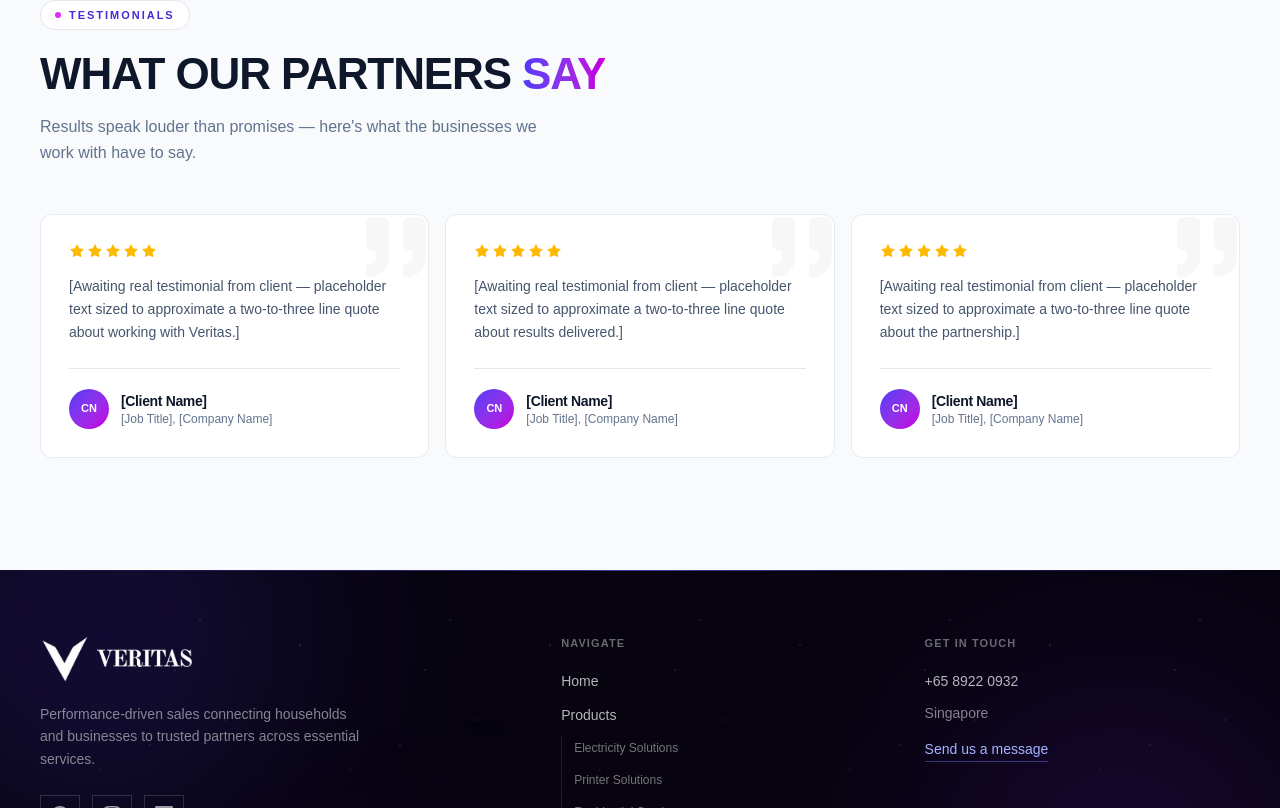
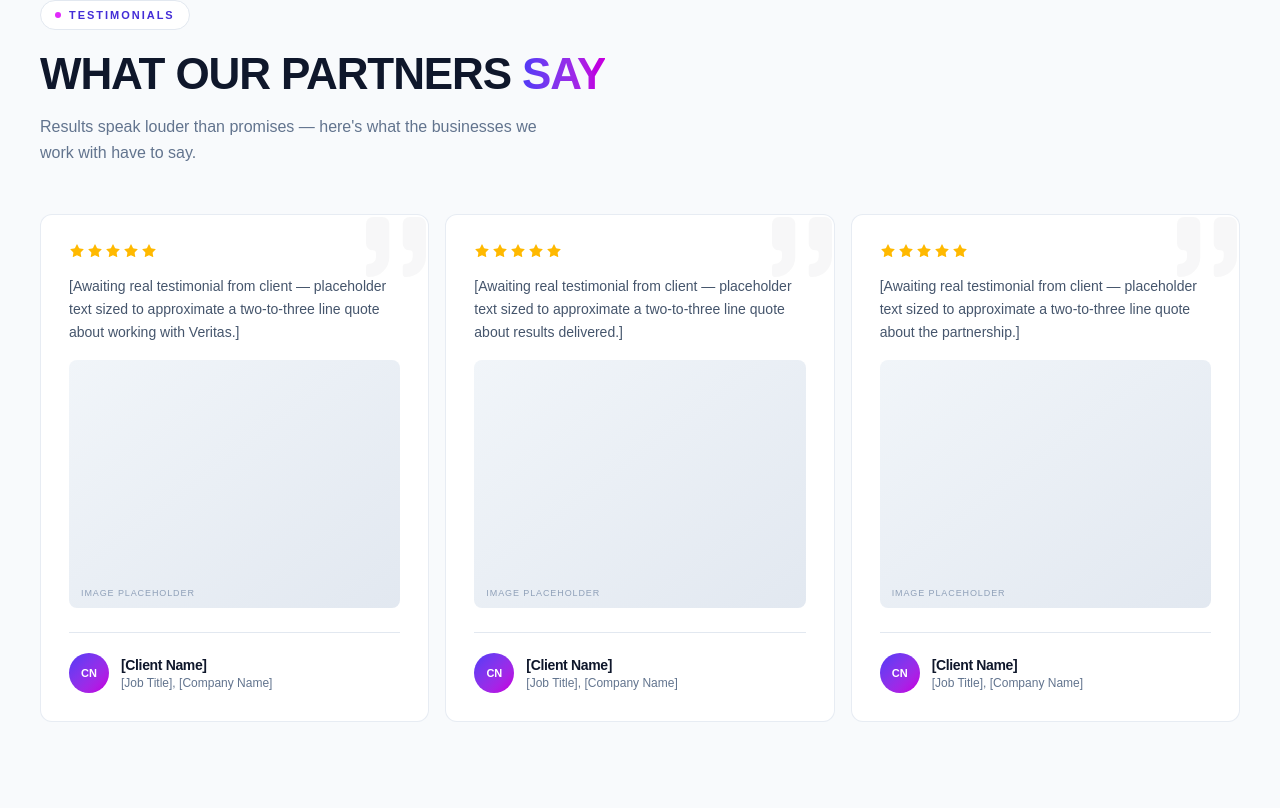
Before and after one commit to ranielletuazon/veritas, a React (Vite) app: page / in a window 1280 px wide. Shown: the part 3203-4011 px from the top of the page. Built offline with nearby package versions, Linux system fonts and the light colour scheme; a web font is replaced by a local one.

Commit message:
Major Update part 1

```diff
--- a/src/data/testimonials.ts
+++ b/src/data/testimonials.ts
@@ -6,6 +6,7 @@ export interface Testimonial {
     rating: number; // 1–5
     quote: string;
     avatar?: string; // filename in src/assets/images/testimonials/
+    photo?: string; // review/product photo, filename in src/assets/images/testimonials/
 }
 
 /* PLACEHOLDER CONTENT — replace with real, client-supplied testimonials before launch. */
@@ -36,14 +37,21 @@ export const TESTIMONIALS: Testimonial[] = [
     },
 ];
 
-/* Avatar resolver — same pattern as products/news */
-const avatarImages = import.meta.glob("../assets/images/testimonials/*", {
+/* Image resolver — same pattern as products/news. Serves both avatar and photo. */
+const testimonialImages = import.meta.glob("../assets/images/testimonials/*", {
     eager: true,
     import: "default",
 }) as Record<string, string>;
 
 export const avatarSrc = (file?: string): string | undefined =>
-    file ? avatarImages[`../assets/images/testimonials/${file}`] : undefined;
+    file
+        ? testimonialImages[`../assets/images/testimonials/${file}`]
+        : undefined;
+
+export const photoSrc = (file?: string): string | undefined =>
+    file
+        ? testimonialImages[`../assets/images/testimonials/${file}`]
+        : undefined;
 
 export const initialsOf = (name: string): string =>
     name
--- a/src/pages/Home.tsx
+++ b/src/pages/Home.tsx
@@ -22,7 +22,12 @@ import MarqueeStrip from "./components/MarqueeStrip";
 import HeroCarousel from "./components/HeroCarousel";
 import Reveal from "./components/Reveal";
 
-import { TESTIMONIALS, avatarSrc, initialsOf } from "../data/testimonials";
+import {
+    TESTIMONIALS,
+    avatarSrc,
+    photoSrc,
+    initialsOf,
+} from "../data/testimonials";
 
 export default function Home() {
     const reasons = [
@@ -516,6 +521,24 @@ export default function Home() {
                                                     </p>
                                                 </blockquote>
 
+                                                {/* Review photo — shows real image once t.photo is set, placeholder until then */}
+                                                <div className="relative mt-4 aspect-[4/3] w-full overflow-hidden rounded-lg bg-gradient-to-br from-slate-100 to-slate-200">
+                                                    {photoSrc(t.photo) ? (
+                                                        <img
+                                                            src={photoSrc(
+                                                                t.photo,
+                                                            )}
+                                                            alt=""
+                                                            loading="lazy"
+                                                            className="absolute inset-0 h-full w-full object-cover"
+                                                        />
+                                                    ) : (
+                                                        <span className="absolute bottom-2 left-3 font-mono text-[9px] font-medium uppercase tracking-widest text-slate-400">
+                                                            Image placeholder
+                                                        </span>
+                                                    )}
+                                                </div>
+
                                                 <figcaption className="mt-6 flex items-center gap-3 border-t border-slate-200 pt-5">
                                                     {src ? (
                                                         <img
```
